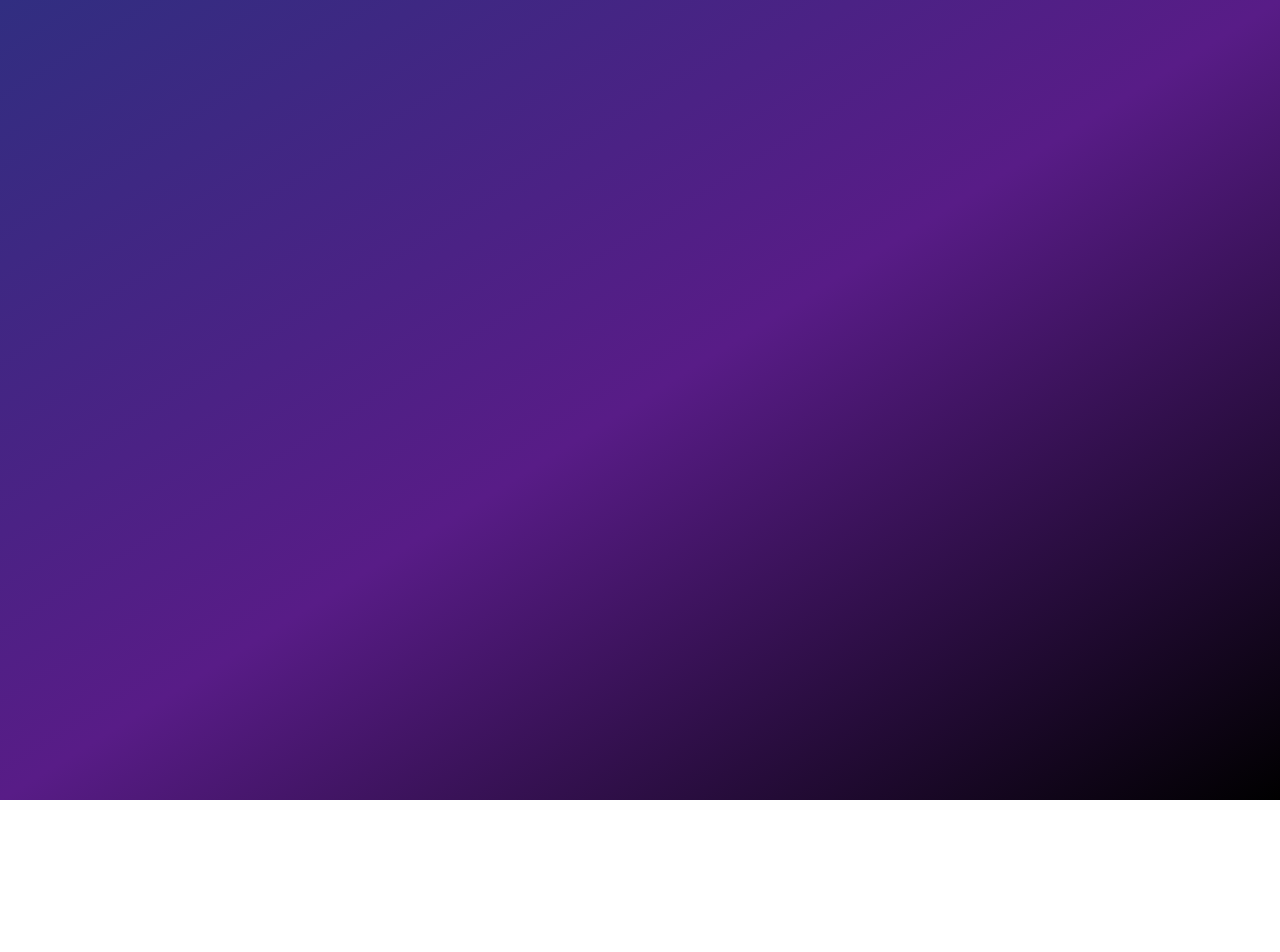
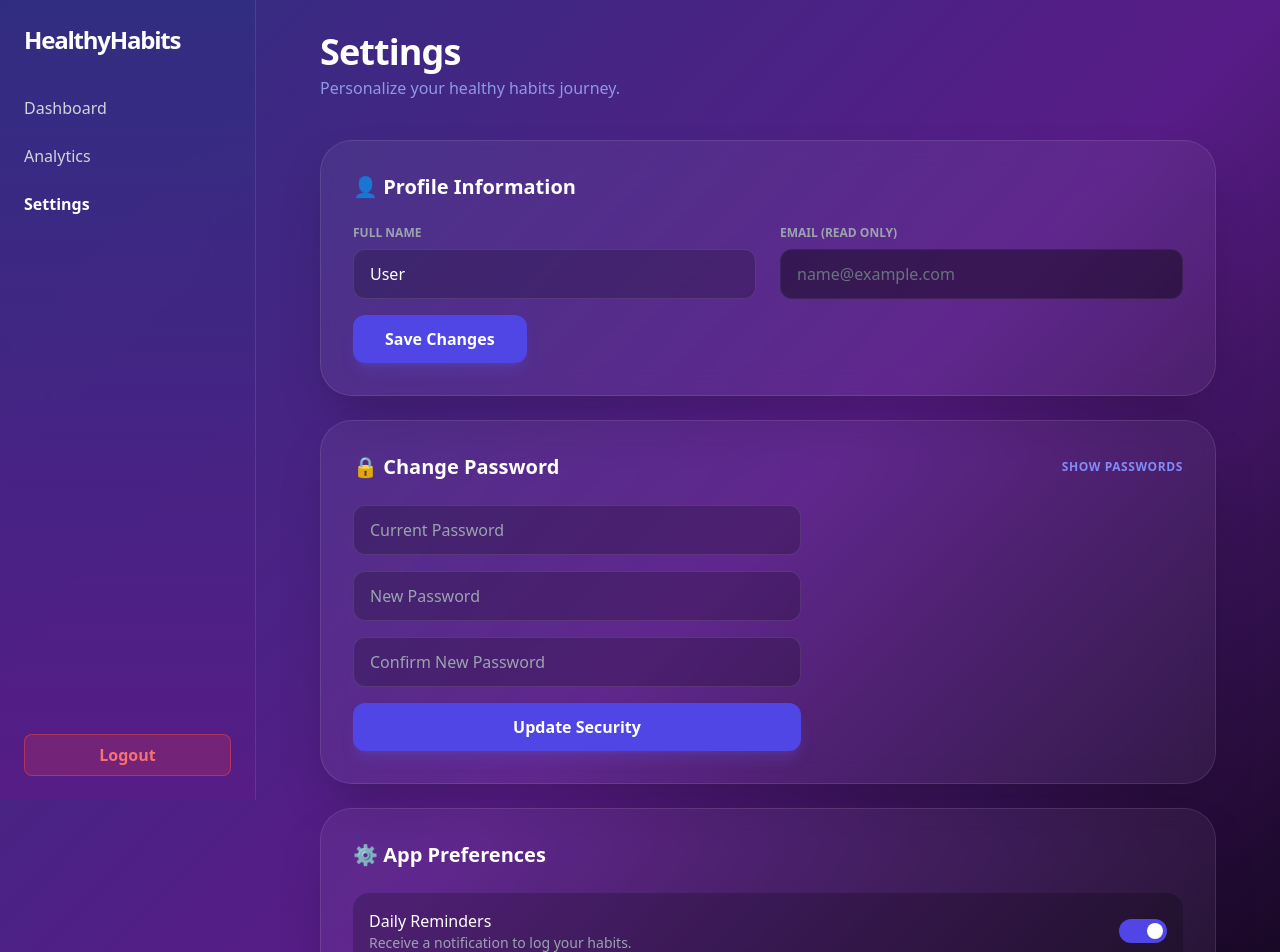
Before and after one commit to ARCHANA-MADDELA-57/healthy-habits-Tracker-frontend, a React (Vite) app: page /settings in a window 1280 px wide. Before the commit this address had no page. Shown: the top 952 px of the page. Before the commit the page ends 800 px from the top, so only its background shows below. Built offline with nearby package versions, Linux system fonts and the light colour scheme; sample sign-in values are in the browser's storage.

Commit message:
Added password change feature

```diff
--- a/src/App.jsx
+++ b/src/App.jsx
@@ -8,6 +8,7 @@ import Dashboard from "./pages/Dashboard";
 import ProtectedRoute from "./components/ProtectedRoute";
 import Analytics from "./pages/Analytics";
 import MainLayout from "./layout/MainLayout";
+import Settings from "./pages/Settings";
 
 function App() {
   return (
@@ -36,6 +37,16 @@ function App() {
               </ProtectedRoute>
             }
           />
+          <Route
+            path="/settings"
+            element={
+              <ProtectedRoute>
+                <MainLayout>
+                  <Settings />
+                </MainLayout>
+              </ProtectedRoute>
+            }
+          />
         </Routes>
       </AuthProvider>
     </BrowserRouter>
--- a/src/index.css
+++ b/src/index.css
@@ -28,3 +28,12 @@ body {
     print-color-adjust: exact !important;
   }
 }
+
+.sidebar {
+  position: sticky;
+  top: 0;
+  height: 100vh;
+  z-index: 50;
+  /* Ensure it doesn't shrink when content grows */
+  flex-shrink: 0;
+}
--- a/src/layout/MainLayout.jsx
+++ b/src/layout/MainLayout.jsx
@@ -2,12 +2,17 @@ import Sidebar from "../components/Sidebar";
 
 const MainLayout = ({ children }) => {
   return (
-    <div className="min-h-screen bg-gradient-to-br from-indigo-900 via-purple-900 to-black text-white flex">
-      {/* 1. Sidebar remains fixed inside this container */}
-      <Sidebar />
+    <div className="flex min-h-screen bg-gradient-to-br from-indigo-900 via-purple-900 to-black text-white">
+      {/* 1. Sidebar Container: Fixed position keeps it pinned to the screen */}
+      <div className="hidden md:block fixed top-0 left-0 h-screen w-64 z-50">
+        <Sidebar />
+      </div>
 
-      {/* 2. ml-64 pushes content to the right so it doesn't go under the fixed sidebar */}
-      <main className="flex-1 ml-0 md:ml-64 p-4 md:p-8 min-h-screen">
+      {/* 2. Main Area:
+          - ml-64 prevents content from hiding behind the fixed sidebar.
+          - w-full ensures it takes up the remaining width.
+      */}
+      <main className="flex-1 ml-0 md:ml-64 p-4 md:p-8 w-full">
         {children}
       </main>
     </div>
--- a/src/pages/Analytics.jsx
+++ b/src/pages/Analytics.jsx
@@ -103,6 +103,8 @@ const Analytics = () => {
       },
     ],
   };
+
+
 
   const handleDownload = () => {
     // Briefly remove any overflow restrictions so the whole page is captured
--- /dev/null
+++ b/src/pages/Settings.jsx
@@ -0,0 +1,210 @@
+import React, { useState, useEffect } from "react";
+// Add this if you have an icon library, otherwise we'll use emojis
+// import { Eye, EyeOff } from "lucide-react";
+
+const Settings = () => {
+  const [user, setUser] = useState({ fullName: "", email: "" });
+  const [isSaved, setIsSaved] = useState(false);
+  const [showPassword, setShowPassword] = useState(false); // New state for visibility
+
+  // Password States
+  const [passwords, setPasswords] = useState({ old: "", new: "", confirm: "" });
+  const [passError, setPassError] = useState("");
+  const [passSuccess, setPassSuccess] = useState(false);
+
+  useEffect(() => {
+    const storedUser = JSON.parse(localStorage.getItem("registeredUser"));
+    if (storedUser) {
+      setUser({
+        fullName: storedUser.fullName || "User",
+        email: storedUser.email || "",
+      });
+    }
+  }, []);
+
+  const handleUpdateProfile = (e) => {
+    e.preventDefault();
+    const storedUser = JSON.parse(localStorage.getItem("registeredUser"));
+    const updatedUser = { ...storedUser, fullName: user.fullName };
+    localStorage.setItem("registeredUser", JSON.stringify(updatedUser));
+    setIsSaved(true);
+    setTimeout(() => setIsSaved(false), 3000);
+  };
+
+  const handlePasswordUpdate = (e) => {
+    e.preventDefault();
+    const storedUser = JSON.parse(localStorage.getItem("registeredUser"));
+    if (!storedUser) return;
+
+    // 1. Validation
+    if (passwords.old !== storedUser.password) {
+      setPassError("Current password incorrect.");
+      return;
+    }
+    if (passwords.new.length < 6) {
+      setPassError("Min 6 characters required.");
+      return;
+    }
+
+    // 2. The Universal Update
+    const updatedUser = { ...storedUser, password: passwords.new };
+
+    // --- UPDATE KEY 1: The current session ---
+    localStorage.setItem("registeredUser", JSON.stringify(updatedUser));
+
+    // --- UPDATE KEY 2: The master list (used by many login pages) ---
+    const allUsers = JSON.parse(localStorage.getItem("users")) || [];
+    const updatedList = allUsers.map(u => u.email === storedUser.email ? updatedUser : u);
+    localStorage.setItem("users", JSON.stringify(updatedList));
+
+    // --- UPDATE KEY 3: The unique email key (common in simple local auth) ---
+    // If your login uses localStorage.getItem(email), this fixes it:
+    localStorage.setItem(storedUser.email, JSON.stringify(updatedUser));
+
+    setPassSuccess(true);
+
+    // 3. THE REBOOT (Crucial)
+    setTimeout(() => {
+      localStorage.clear(); // Option A: Clear everything to be 100% sure
+      // OR Option B: Just clear the login state
+      // localStorage.removeItem("isLoggedIn");
+
+      alert("Security sync complete. Please log in with your new password.");
+      window.location.href = "/login";
+    }, 1500);
+  };
+
+  return (
+    <div className="max-w-4xl mx-auto text-white pb-20">
+      <header className="mb-10">
+        <h1 className="text-4xl font-extrabold tracking-tight">Settings</h1>
+        <p className="text-indigo-300 opacity-80 mt-1">Personalize your healthy habits journey.</p>
+      </header>
+
+      <div className="space-y-6">
+        {/* Profile Section */}
+        <section className="bg-white/5 backdrop-blur-md p-8 rounded-[2rem] border border-white/10 shadow-2xl">
+          <h2 className="text-xl font-semibold mb-6 flex items-center gap-2">👤 Profile Information</h2>
+          <form onSubmit={handleUpdateProfile} className="space-y-4">
+            <div className="grid grid-cols-1 md:grid-cols-2 gap-6">
+              <div>
+                <label className="block text-xs font-bold text-gray-400 uppercase mb-2">Full Name</label>
+                <input
+                  type="text"
+                  value={user.fullName}
+                  onChange={(e) => setUser({ ...user, fullName: e.target.value })}
+                  className="w-full bg-black/20 border border-white/10 rounded-xl px-4 py-3 focus:outline-none focus:border-indigo-500 transition-all"
+                />
+              </div>
+              <div>
+                <label className="block text-xs font-bold text-gray-400 uppercase mb-2">Email (Read Only)</label>
+                <input
+                  type="email"
+                  value={user.email}
+                  disabled
+                  className="w-full bg-black/40 border border-white/5 rounded-xl px-4 py-3 text-gray-500 cursor-not-allowed"
+                />
+              </div>
+            </div>
+            <button type="submit" className="bg-indigo-600 hover:bg-indigo-500 text-white px-8 py-3 rounded-xl font-bold transition-all shadow-lg shadow-indigo-500/20">
+              {isSaved ? "✅ Changes Saved" : "Save Changes"}
+            </button>
+          </form>
+        </section>
+
+        {/* --- PASSWORD SECTION --- */}
+        <section className="bg-white/5 backdrop-blur-md p-8 rounded-[2rem] border border-white/10 shadow-2xl">
+          <div className="flex justify-between items-center mb-6">
+            <h2 className="text-xl font-semibold flex items-center gap-2">🔒 Change Password</h2>
+            <button
+              type="button"
+              onClick={() => setShowPassword(!showPassword)}
+              className="text-xs text-indigo-400 hover:text-indigo-300 font-bold uppercase tracking-wider"
+            >
+              {showPassword ? "Hide Passwords" : "Show Passwords"}
+            </button>
+          </div>
+
+          <form onSubmit={handlePasswordUpdate} className="grid grid-cols-1 gap-4 max-w-md">
+            <input
+              type={showPassword ? "text" : "password"}
+              placeholder="Current Password"
+              className="bg-black/20 border border-white/10 rounded-xl px-4 py-3 focus:border-indigo-500 outline-none"
+              value={passwords.old}
+              onChange={(e) => setPasswords({ ...passwords, old: e.target.value })}
+            />
+            <input
+              type={showPassword ? "text" : "password"}
+              placeholder="New Password"
+              className="bg-black/20 border border-white/10 rounded-xl px-4 py-3 focus:border-indigo-500 outline-none"
+              value={passwords.new}
+              onChange={(e) => setPasswords({ ...passwords, new: e.target.value })}
+            />
+            <input
+              type={showPassword ? "text" : "password"}
+              placeholder="Confirm New Password"
+              className="bg-black/20 border border-white/10 rounded-xl px-4 py-3 focus:border-indigo-500 outline-none"
+              value={passwords.confirm}
+              onChange={(e) => setPasswords({ ...passwords, confirm: e.target.value })}
+            />
+
+            {passError && <p className="text-red-400 text-sm font-medium">{passError}</p>}
+            {passSuccess && <p className="text-green-400 text-sm font-bold animate-bounce">Password Updated!</p>}
+
+            <button type="submit" className="bg-indigo-600 hover:bg-indigo-500 text-white font-bold py-3 rounded-xl transition-all shadow-lg shadow-indigo-500/20">
+              Update Security
+            </button>
+          </form>
+        </section>
+
+        {/* Account Data Section */}
+        <section className="bg-white/5 backdrop-blur-md p-8 rounded-[2rem] border border-white/10 shadow-2xl">
+          <h2 className="text-xl font-semibold mb-6 flex items-center gap-2">
+            ⚙️ App Preferences
+          </h2>
+          <div className="flex items-center justify-between p-4 bg-black/20 rounded-2xl">
+            <div>
+              <p className="font-medium">Daily Reminders</p>
+              <p className="text-sm text-gray-400">
+                Receive a notification to log your habits.
+              </p>
+            </div>
+            {/* Toggle Switch */}
+            <div className="w-12 h-6 bg-indigo-600 rounded-full flex items-center px-1 cursor-pointer">
+              <div className="w-4 h-4 bg-white rounded-full translate-x-6 transition-transform"></div>
+            </div>
+          </div>
+        </section>
+
+        {/* Danger Zone */}
+        <section className="bg-red-500/5 backdrop-blur-md p-8 rounded-[2rem] border border-red-500/20 shadow-2xl">
+          <h2 className="text-xl font-semibold text-red-400 mb-2">
+            🛑 Danger Zone
+          </h2>
+          <p className="text-gray-400 text-sm mb-6">
+            Resetting your data will clear all progress for your habits.
+          </p>
+          <button
+            onClick={() => {
+              if (
+                window.confirm(
+                  "Are you sure? This will delete all your local habits!"
+                )
+              ) {
+                // Retrieves the email to target the specific habit key
+                const userKey = `habits_${user.email}`;
+                localStorage.removeItem(userKey);
+                window.location.reload();
+              }
+            }}
+            className="border border-red-500/50 hover:bg-red-500/10 text-red-500 px-6 py-2 rounded-xl text-xs font-bold uppercase transition-all"
+          >
+            Clear All Habit Progress
+          </button>
+        </section>
+      </div>
+    </div>
+  );
+};
+
+export default Settings;
```
